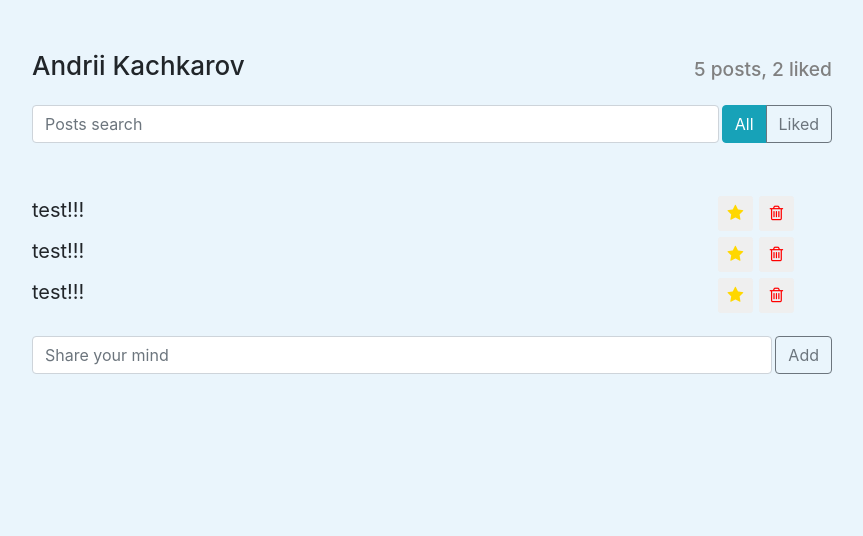
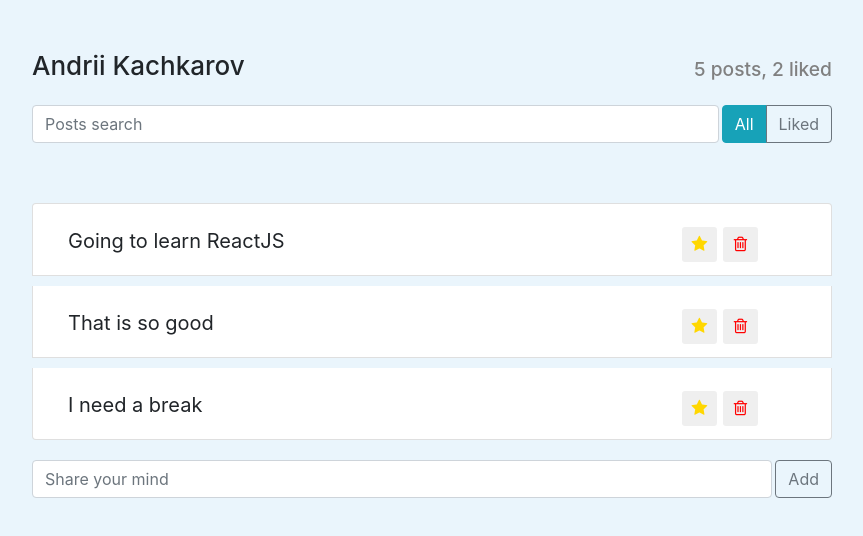
Before and after one commit to AndriiKachkarov/reactjs-posts-app, a React (Create React App) app: page / in a window 1280 px wide. Shown: the top 536 px of the page, without its empty margins (208-1071 px from the left). Built offline with nearby package versions, Linux system fonts and the light colour scheme.

Commit message:
add like and important toggle logic

```diff
--- a/src/components/app/App.js
+++ b/src/components/app/App.js
@@ -7,6 +7,13 @@
 import './App.css';
 
 const App = () => {
+
+    const data = [
+        {label: 'Going to learn ReactJS', important: true, id: 1},
+        {label: 'That is so good', important: false, id: 2},
+        {label: 'I need a break', important: false, id: 3},
+    ];
+
     return (
         <div className="app">
             <AppHeader/>
@@ -14,7 +21,7 @@
                 <SearchPanel/>
                 <PostStatusFilter/>
             </div>
-            <PostList/>
+            <PostList posts={data}/>
             <PostAddForm/>
         </div>
     )
--- a/src/components/post-list-item/post-list-item.js
+++ b/src/components/post-list-item/post-list-item.js
@@ -1,14 +1,52 @@
-import React from 'react';
+import React, {Component} from 'react';
 import './post-list-item.css';
 
-const PostListItem = () => {
+export default class PostListItem extends Component{
+    constructor(props) {
+        super(props);
+        this.state = {
+            important: false,
+            like: false
+        }
+    }
+
+    onImportant = () => {
+        this.setState(({important}) => ({
+            important: !important
+        }))
+    };
+
+    onLike = () => {
+        this.setState(({like}) => ({
+            like: !like
+        }))
+    };
+    render() {
+        const {label} = this.props;
+        const {important, like} =this.state;
+        let classNames = 'app-list-item d-flex justify-content-between';
+        if (important) {
+            classNames += ' important';
+        }
+
+        if (like) {
+            classNames += ' like';
+        }
+
         return (
-        <li className="app-list-item d-flex justify-content-between">
-            <span className="app-list-item-label">
-                test!!!
+            <div className={classNames}>
+            <span
+                className="app-list-item-label"
+                onClick={this.onLike}
+            >
+                {label}
             </span>
                 <div className="d-flex justify-content-center align-items-center">
-                <button className="btn-star btn-sm" type="button">
+                    <button
+                        className="btn-star btn-sm"
+                        type="button"
+                        onClick={this.onImportant}
+                    >
                         <i className="fa fa-star"></i>
                     </button>
                     <button className="btn-trash btn-sm" type="button">
@@ -16,8 +54,7 @@
                     </button>
                     <i className="fa fa-heart"></i>
                 </div>
-        </li>
+            </div>
         )
-};
-
-export default PostListItem;
+    }
+}
--- a/src/components/post-list/post-list.js
+++ b/src/components/post-list/post-list.js
@@ -2,12 +2,21 @@
 import PostListItem from "../post-list-item/post-list-item";
 import './post-list.css';
 
-const PostList = () => {
+const PostList = ({posts}) => {
+
+    const elements = posts.map(item => {
+        const {id, ...itemProps} = item;
+
+        return (
+            <li key={item.id} className="list-group-item">
+                <PostListItem {...itemProps} />
+            </li>
+        )
+    });
+
     return (
         <ul className="app-list list-group">
-            <PostListItem/>
-            <PostListItem/>
-            <PostListItem/>
+            {elements}
         </ul>
     )
 };
```
Lines whose indentation alone changed are shown as unchanged.
